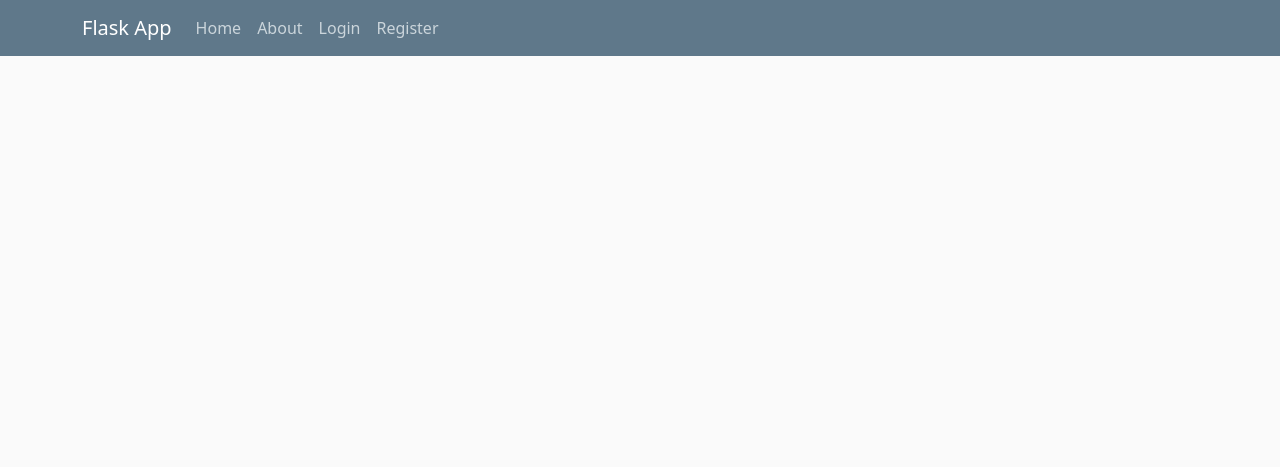
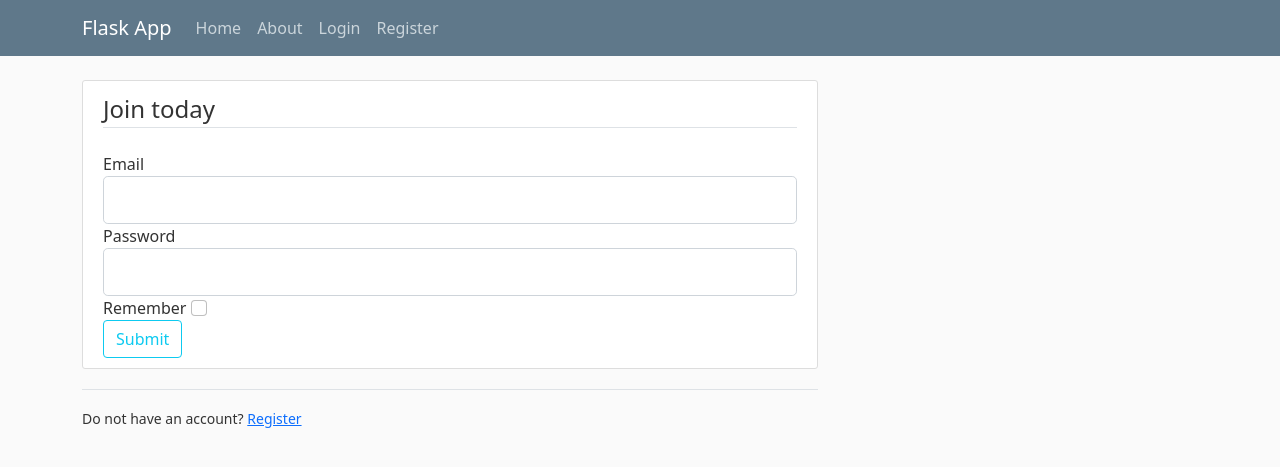
Before and after one commit to pavlicic1marko/FlaskApp, a Flask app: template templates/login.html in a window 1280 px wide. Shown: the top 467 px of the page. Run offline with Flask 3, Linux system fonts and the light colour scheme; the template is opened without the code that fills it: most values are stand-ins (such as "Sample title", 1, 10 or a date in 2020); form fields are guessed from the names that the template uses; some libraries are stand-ins or nearby versions.

Commit message:
adding login page and methods

```diff
--- a/templates/login.html
+++ b/templates/login.html
@@ -1,4 +1,52 @@
 {% extends "layout.html" %}
 {% block content %}
+            <div class="content-section">
+				<form method="POST" action="">
+					{{ form.hidden_tag() }}
+					<fieldset class="form-group">
+						<legend class="border-bottom mb-4">Join today</legend>
+							<div class="form-group">
+								{{ form.email.label(class="form-control-label") }}
 
+								{% if form.email.errors %}
+									{{ form.email(class="form-control form-control-lg is-invalid") }}
+									<div class="invalid-feedback">
+										{% for error in form.username.errors %}
+											<span>{{ error }}</span>
+										{% endfor %}
+									</div>
+								{% else %}
+									{{ form.email(class="form-control form-control-lg") }}
+								{% endif %}
+							</div>
+							<div class="form-group">
+								{{ form.password.label(class="form-control-label") }}
+
+								{% if form.password.errors %}
+									{{ form.password(class="form-control form-control-lg is-invalid") }}
+									<div class="invalid-feedback">
+										{% for error in form.username.errors %}
+											<span>{{ error }}</span>
+										{% endfor %}
+									</div>
+								{% else %}
+									{{ form.password(class="form-control form-control-lg") }}
+								{% endif %}
+							</div>
+							<div class="form-group">
+                    			{{ form.remember.label(class="form-check-label") }}
+								{{ form.remember(class="form-check-input") }}
+							</div>
+					</fieldset>
+						<div class="form-group">
+							{{ form.submit(class="btn btn-outline-info") }}
+						</div>
+				</form>
+			</div>
+			<div>
+				<div class="border-top pt-3">
+					<small class="text-nuted">
+						Do not have an account? <a class="ml-2" href="{{ url_for('register')}}">Register </a>
+					</small>
+			</div>
 {% endblock content %}
```
Also changed, not shown: frontend.py (+4 -4 lines).
